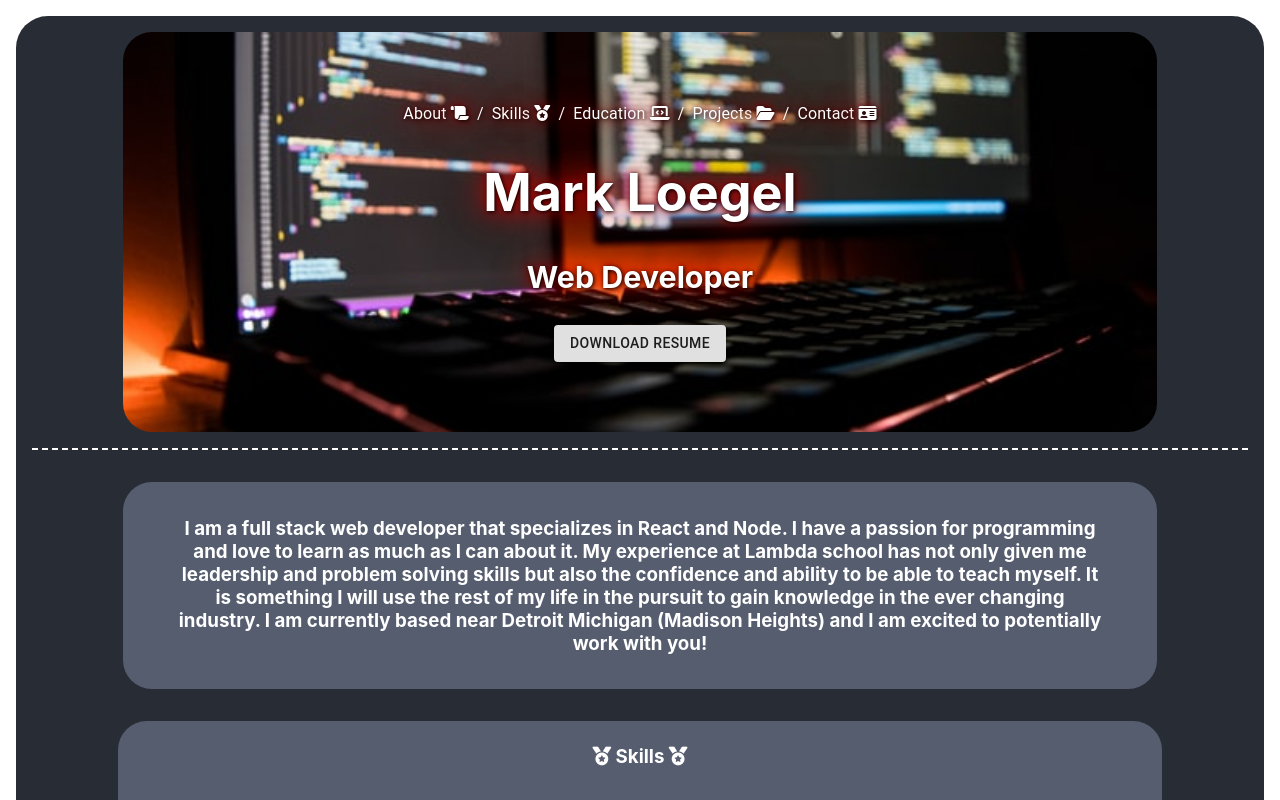
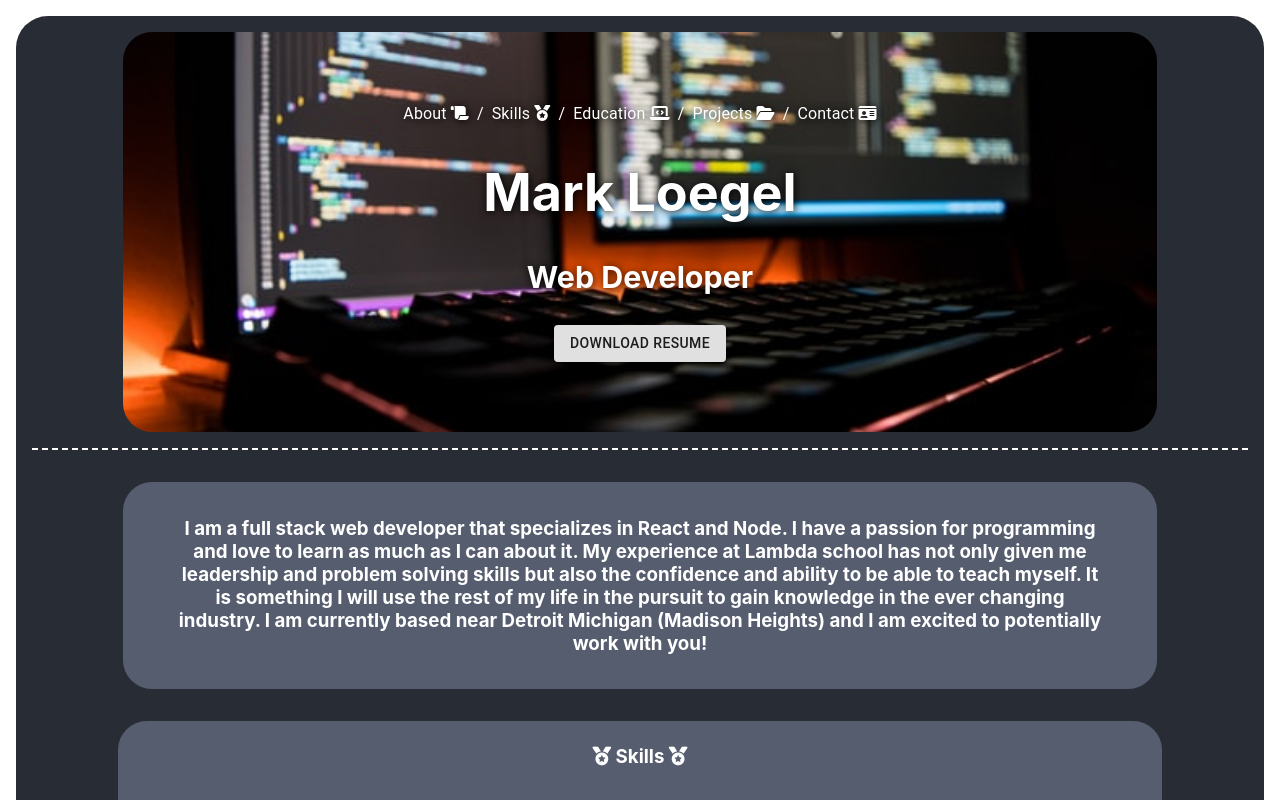
Before and after one commit to meloegel/portfolio, a React (Create React App) app: page / in a window 1280 px wide. Shown: the top 800 px of the page. Built offline with nearby package versions, Linux system fonts and the light colour scheme.

Commit message:
removed red from header

```diff
--- a/src/styles/sass/header.scss
+++ b/src/styles/sass/header.scss
@@ -13,7 +13,7 @@
   flex-direction: column;
   align-items: center;
   justify-content: space-around;
-  text-shadow: 1px 1px 4px black, 0 0 35px red, 0 0 10px darkred;
+  text-shadow: 1px 1px 8px black;
   text-align: center;
 }
 
```
